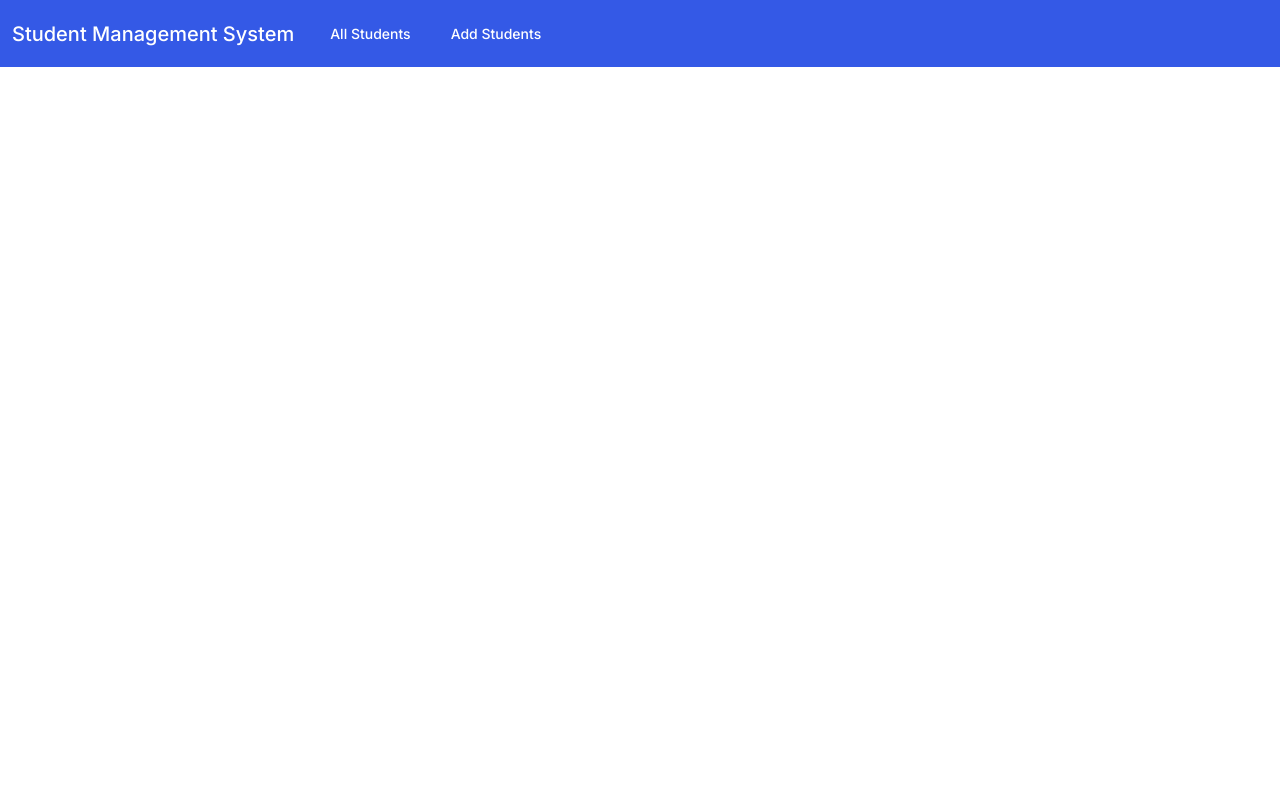
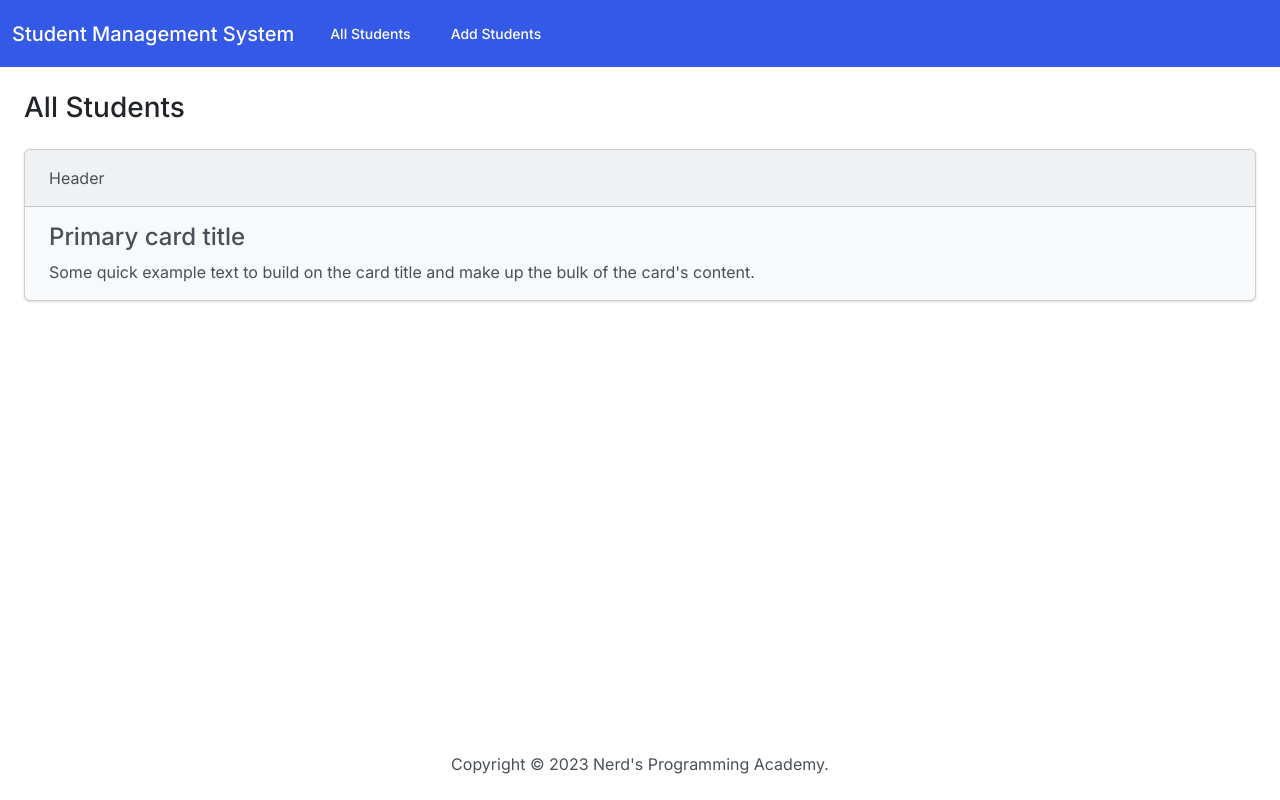
Before and after one commit to mzhasan00/Django-Student-Management-System, a Django app: page / in a window 1280 px wide. Run offline with Django 4.2, Linux system fonts and the light colour scheme; some libraries are stand-ins or nearby versions.

Commit message:
layout done

```diff
--- a/students/templates/students/index.html
+++ b/students/templates/students/index.html
@@ -1,6 +1,7 @@
 {% load static %}
 <!DOCTYPE html>
 <html lang="en">
+
 <head>
     <meta charset="UTF-8">
     <meta http-equiv="X-UA-Compatible" content="IE=edge">
@@ -8,11 +9,13 @@
     <title>Student Management System</title>
     <link href="{% static 'css/bootstrap.min.css' %}" rel="stylesheet">
 </head>
-<body>
+
+<body class="d-flex flex-column min-vh-100">
     <nav class="navbar navbar-expand-lg navbar-dark bg-primary">
         <div class="container-fluid">
             <a class="navbar-brand" href="#">Student Management System</a>
-          <button class="navbar-toggler" type="button" data-bs-toggle="collapse" data-bs-target="#navbarColor01" aria-controls="navbarColor01" aria-expanded="false" aria-label="Toggle navigation">
+            <button class="navbar-toggler" type="button" data-bs-toggle="collapse" data-bs-target="#navbarColor01"
+                aria-controls="navbarColor01" aria-expanded="false" aria-label="Toggle navigation">
                 <span class="navbar-toggler-icon"></span>
             </button>
             <div class="collapse navbar-collapse" id="navbarColor01">
@@ -27,5 +30,29 @@
             </div>
         </div>
     </nav>
+    <div class="cintainer-fluid">
+        <h3 class="m-4">All Students</h3>
+        <div class="row">
+            <div class="col-12">
+                <div class="card bg-light ms-4 me-4 mb-4">
+                    <div class="card-header">Header</div>
+                    <div class="card-body">
+                        <h4 class="card-title">Primary card title</h4>
+                        <p class="card-text">Some quick example text to build on the card title and make up the bulk of
+                            the card's content.</p>
+                    </div>
+                </div>
+            </div>
+        </div>
+    </div>
+    <footer class="mt-auto mb-4">
+        <div class="text-center">
+            <span>
+                Copyright &copy; <script>document.write(new Date().getFullYear())</script> Nerd's Programming Academy.
+            </span>
+        </div>
+    </footer>
     <script src="https://cdn.jsdelivr.net/npm/bootstrap@5.0.2/dist/js/bootstrap.bundle.min.js"></script>
+</body>
+
 </html>
```
Lines whose indentation alone changed are shown as unchanged.
